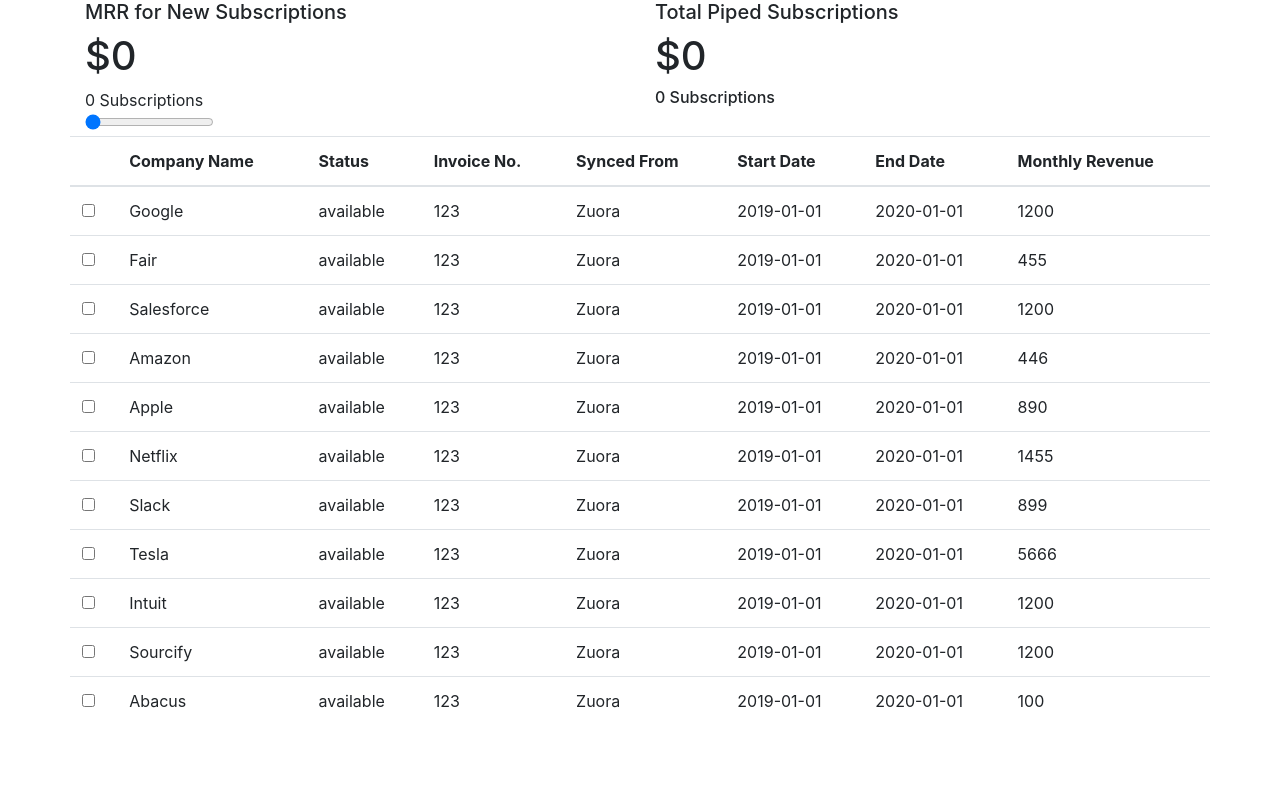
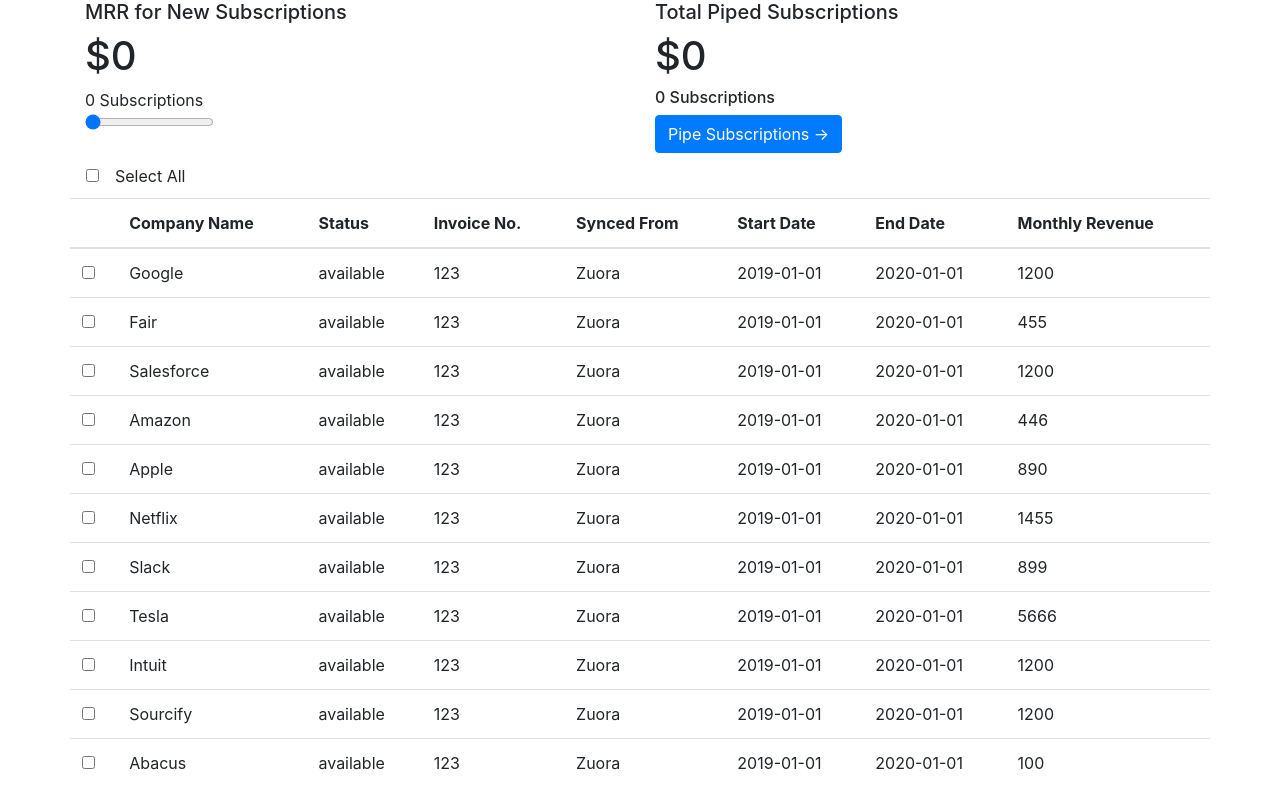
Before and after one commit to nucle0tides/trading-view, a React app: page / in a window 1280 px wide. Built offline with nearby package versions, Linux system fonts and the light colour scheme.

Commit message:
add select all, add pipe subscriptions button

```diff
--- a/src/components/TradingView/TradingView.js
+++ b/src/components/TradingView/TradingView.js
@@ -2,6 +2,7 @@
 import Container from 'react-bootstrap/Container';
 import Row from 'react-bootstrap/Row';
 import Col from 'react-bootstrap/Col';
+import Button from 'react-bootstrap/Button';
 import SubscriptionTable from '../SubscriptionTable';
 import SubscriptionMRR from '../SubscriptionMRR';
 import PipedSubscriptions from '../PipedSubscriptions';
@@ -9,6 +10,10 @@
 
 const TradingView = ({ data }) => {
   const [subscriptions, setSubscriptions] = useState({});
+
+  const handleSubmit = () => {
+    alert(JSON.stringify(subscriptions));
+  };
 
   const updateSubscriptions = (company, mrr) => {
     setSubscriptions((previousState) => {
@@ -47,7 +52,24 @@
         </Col>
         <Col>
           <PipedSubscriptions subscriptions={subscriptions} />
+          <Button variant="primary" onClick={handleSubmit}>Pipe Subscriptions -&gt; </Button>
         </Col>
+      </Row>
+      <Row>
+        <div>
+          <input
+            type="checkbox"
+            id="select-all"
+            name="select-all"
+            onChange={() => (
+              Object.keys(subscriptions).length === Object.keys(data).length
+                ? updateSubscriptionCount(0)
+                : updateSubscriptionCount(Object.keys(data).length)
+            )}
+            style={{ margin: '1rem' }}
+          />
+          <label htmlFor="select-all">Select All</label>
+        </div>
       </Row>
       <Row>
         <SubscriptionTable
```
